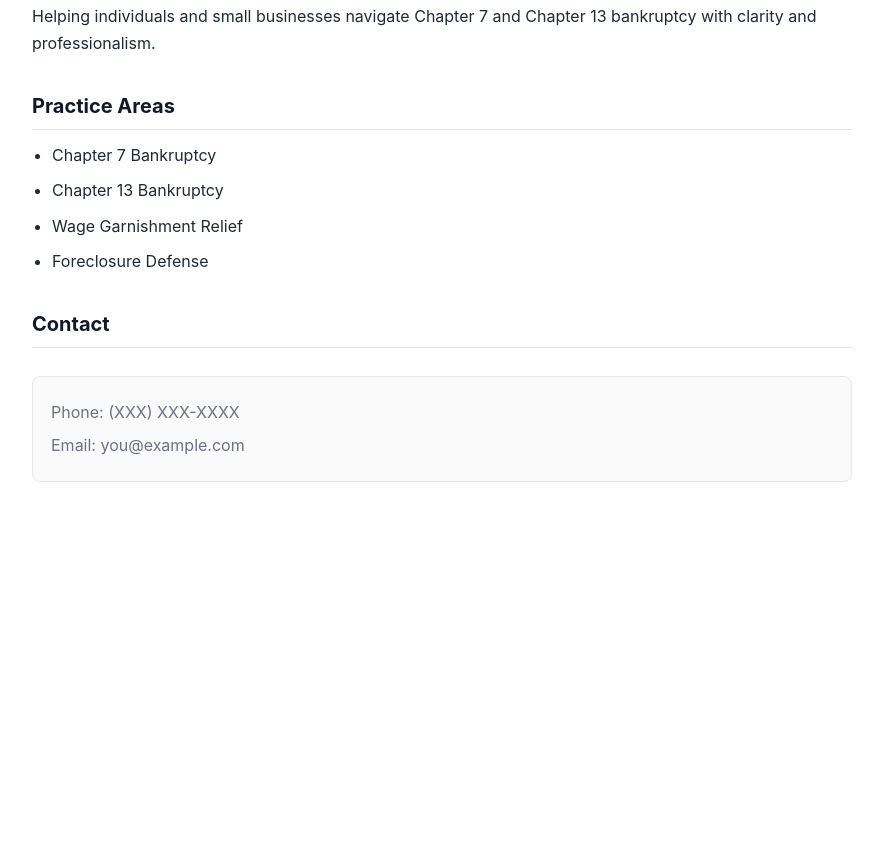
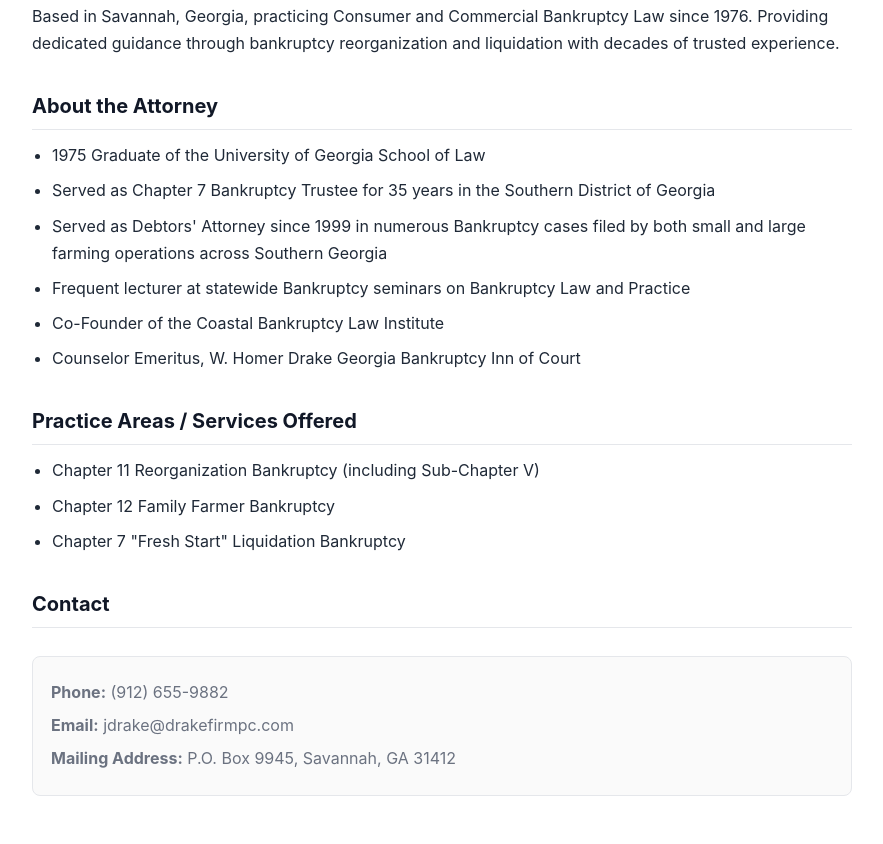
Before and after one commit to drakelawllc/drakelawllc.github.io, a plain HTML site: page index.html in a window 1280 px wide. Shown: the part 113-957 px from the top of the page, without its empty margins (198-1081 px from the left). Before the commit the page ends 800 px from the top, so only its background shows below. Drawn offline with Linux system fonts and the light colour scheme.

Commit message:
Update index.html

```diff
--- a/index.html
+++ b/index.html
@@ -2,26 +2,36 @@
 <html>
 <head>
   <meta charset="UTF-8">
-  <title>Bankruptcy Attorney</title>
+  <title>Bankruptcy Attorney | James L. Drake, Jr.</title>
   <link rel="stylesheet" href="styles.css">
 </head>
 <body>
 
-  <h1>Bankruptcy Attorney</h1>
-  <p>Helping individuals and small businesses navigate Chapter 7 and Chapter 13 bankruptcy with clarity and professionalism.</p>
+  <h1>James L. Drake, Jr., Attorney at Law</h1>
+  <p>Based in Savannah, Georgia, practicing Consumer and Commercial Bankruptcy Law since 1976. Providing dedicated guidance through bankruptcy reorganization and liquidation with decades of trusted experience.</p>
 
-  <h2>Practice Areas</h2>
+  <h2>About the Attorney</h2>
   <ul>
-    <li>Chapter 7 Bankruptcy</li>
-    <li>Chapter 13 Bankruptcy</li>
-    <li>Wage Garnishment Relief</li>
-    <li>Foreclosure Defense</li>
+    <li>1975 Graduate of the University of Georgia School of Law</li>
+    <li>Served as Chapter 7 Bankruptcy Trustee for 35 years in the Southern District of Georgia</li>
+    <li>Served as Debtors' Attorney since 1999 in numerous Bankruptcy cases filed by both small and large farming operations across Southern Georgia</li>
+    <li>Frequent lecturer at statewide Bankruptcy seminars on Bankruptcy Law and Practice</li>
+    <li>Co-Founder of the Coastal Bankruptcy Law Institute</li>
+    <li>Counselor Emeritus, W. Homer Drake Georgia Bankruptcy Inn of Court</li>
+  </ul>
+
+  <h2>Practice Areas / Services Offered</h2>
+  <ul>
+    <li>Chapter 11 Reorganization Bankruptcy (including Sub-Chapter V)</li>
+    <li>Chapter 12 Family Farmer Bankruptcy</li>
+    <li>Chapter 7 "Fresh Start" Liquidation Bankruptcy</li>
   </ul>
 
   <h2>Contact</h2>
   <div class="contact">
-    <p>Phone: (XXX) XXX-XXXX</p>
-    <p>Email: you@example.com</p>
+    <p><strong>Phone:</strong> (912) 655-9882</p>
+    <p><strong>Email:</strong> jdrake@drakefirmpc.com</p>
+    <p><strong>Mailing Address:</strong> P.O. Box 9945, Savannah, GA 31412</p>
   </div>
 
 </body>
```
